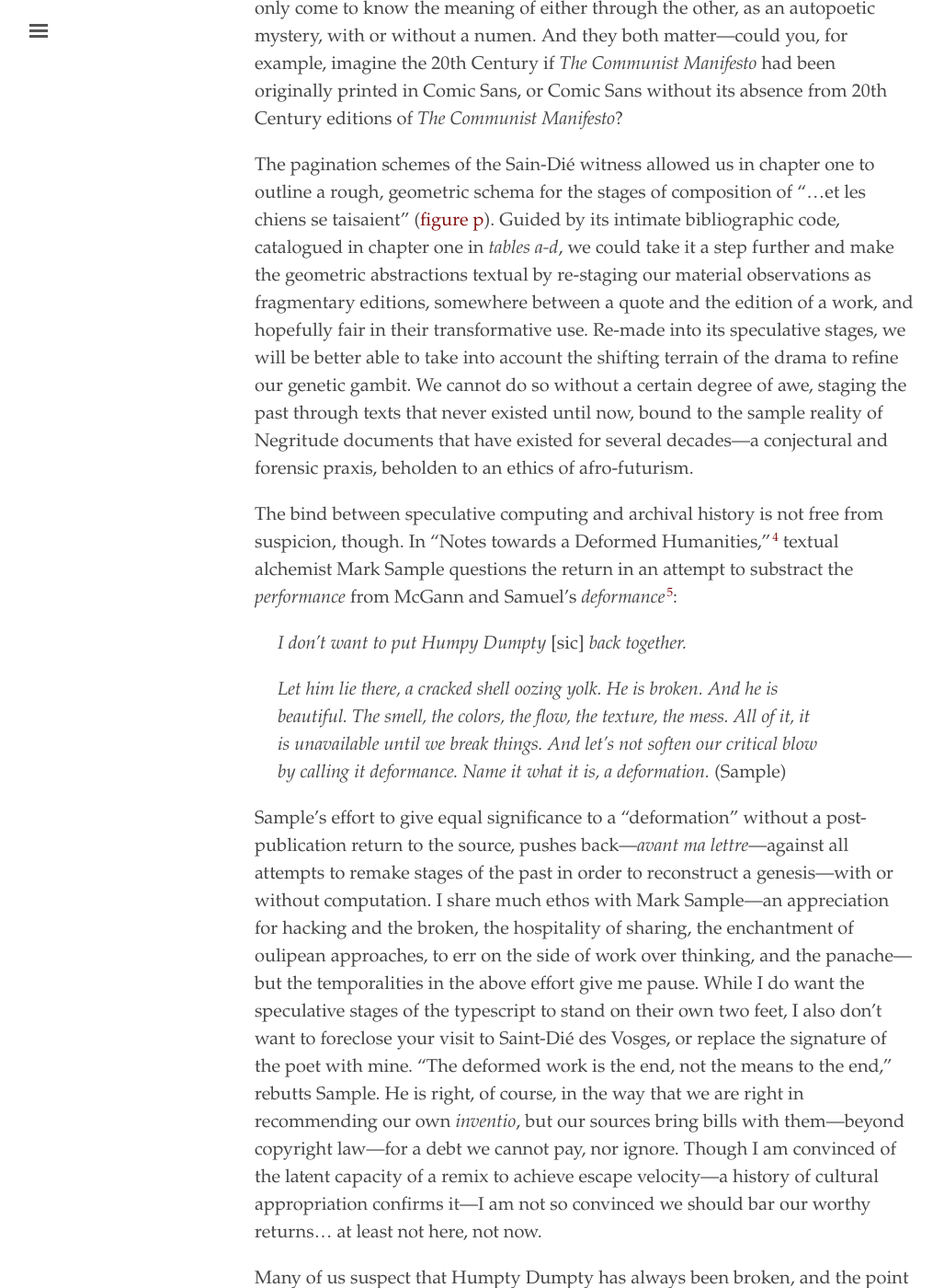
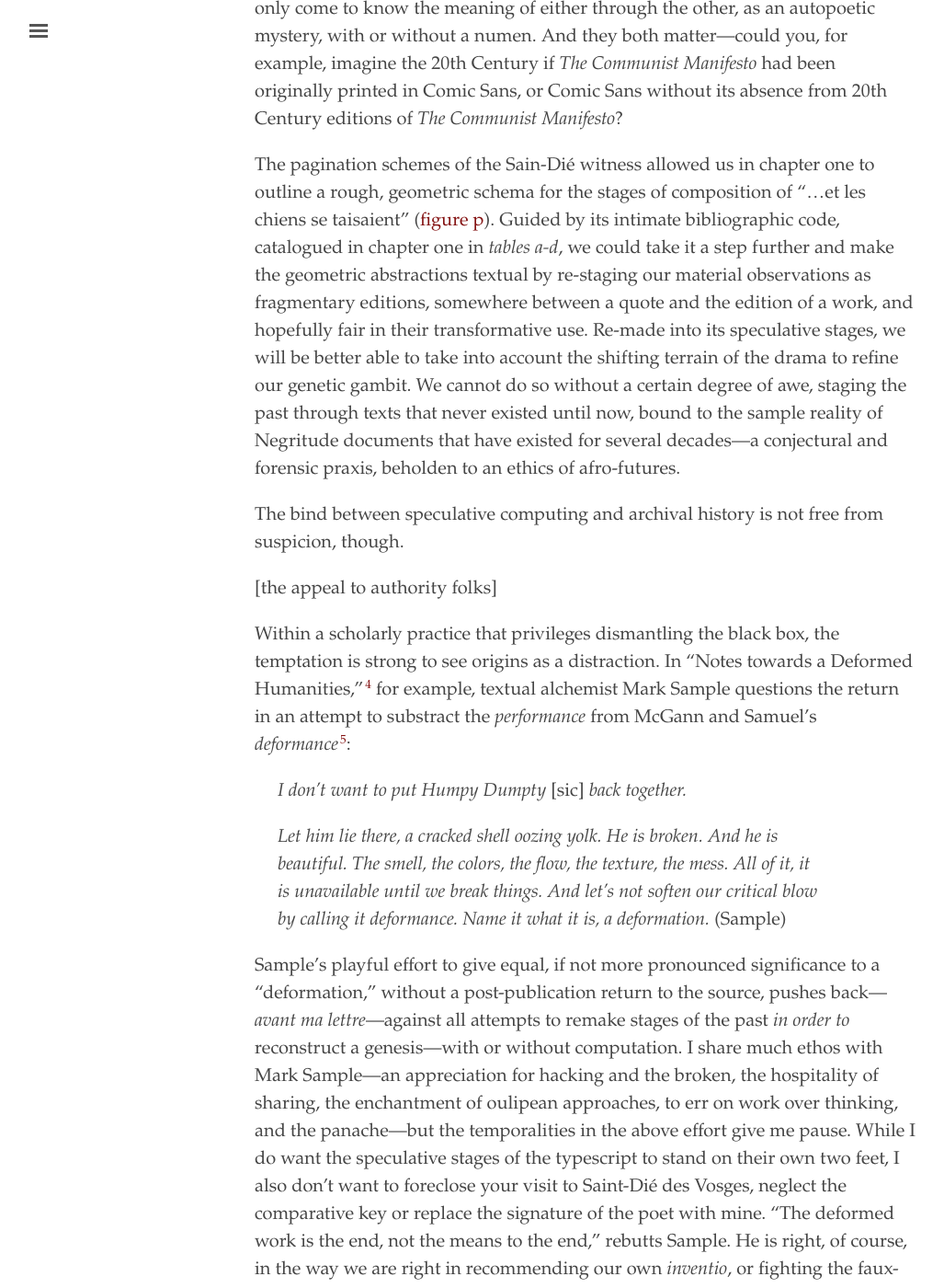
Before and after one commit to elotroalex/record, a Jekyll site: the page built from _chapters/02-pencil.md, in a window 1280 px wide and 1400 px high, scrolled down 3093 px. Shown: the whole window at 92% size, without its empty margins (3-1030 px from the left). Built offline with Jekyll 4.4.1, drawn with Linux system fonts in a browser that asks for light colours; some of the changed text lies outside the part shown.

Commit message:
added hello world

```diff
--- a/_chapters/02-pencil.md
+++ b/_chapters/02-pencil.md
@@ -36,15 +36,19 @@
 
 A revised typescript, like git, serves as a versioning system, except with a different set of hashes and rhythms of its own, and like any other versioned set, we can find alternative futures and renewed significance within. Jerome McGann's recognition of a "linguistic" and a "bibliographic code" as the condition of all text can help illuminate the way for us.[^b3] The linguistic code can be understood as the set of allographs in a document (letters, words, accidentals, etc.); the bibliographic code as the set of non-linguistic documentary features (font, layout, paper texture, brightness, etc.). Both are beholden to infrastructures (libraries, sellers, browsers, law, etc.) and specific historical demands (prestige, freedom, epistemology, etc.). Always fused, they guide our sense-making, and we only come to know the meaning of either through the other, as an autopoetic mystery, with or without a numen. And they both matter—could you, for example, imagine the 20th Century if *The Communist Manifesto* had been originally printed in Comic Sans, or Comic Sans without its absence from 20th Century editions of *The Communist Manifesto*?
 
-The pagination schemes of the Sain-Dié witness allowed us in chapter one to outline a rough, geometric schema for the stages of composition of "...et les chiens se taisaient" ([figure p]({{site.baseurl}}/images/fig-p-full.png)). Guided by its intimate bibliographic code, catalogued in chapter one in *tables a-d*, we could take it a step further and make the geometric abstractions textual by re-staging our material observations as fragmentary editions, somewhere between a quote and the edition of a work, and hopefully fair in their transformative use. Re-made into its speculative stages, we will be better able to take into account the shifting terrain of the drama to refine our genetic gambit. We cannot do so without a certain degree of awe, staging the past through texts that never existed until now, bound to the sample reality of Negritude documents that have existed for several decades—a conjectural and forensic praxis, beholden to an ethics of afro-futurism.
+The pagination schemes of the Sain-Dié witness allowed us in chapter one to outline a rough, geometric schema for the stages of composition of "...et les chiens se taisaient" ([figure p]({{site.baseurl}}/images/fig-p-full.png)). Guided by its intimate bibliographic code, catalogued in chapter one in *tables a-d*, we could take it a step further and make the geometric abstractions textual by re-staging our material observations as fragmentary editions, somewhere between a quote and the edition of a work, and hopefully fair in their transformative use. Re-made into its speculative stages, we will be better able to take into account the shifting terrain of the drama to refine our genetic gambit. We cannot do so without a certain degree of awe, staging the past through texts that never existed until now, bound to the sample reality of Negritude documents that have existed for several decades—a conjectural and forensic praxis, beholden to an ethics of afro-futures.
 
-The bind between speculative computing and archival history is not free from suspicion, though. In "Notes towards a Deformed Humanities,"[^b10] textual alchemist Mark Sample questions the return in an attempt to substract the *performance* from McGann and Samuel's *deformance*[^b9]:
+The bind between speculative computing and archival history is not free from suspicion, though.
+
+[the appeal to authority folks]
+
+Within a scholarly practice that privileges dismantling the black box, the temptation is strong to see origins as a distraction. In "Notes towards a Deformed Humanities,"[^b10] for example, textual alchemist Mark Sample questions the return in an attempt to substract the *performance* from McGann and Samuel's *deformance*[^b9]:
 
 > I don’t want to put Humpy Dumpty <span style="font-style:normal;">[sic]</span> back together.
 >
 > Let him lie there, a cracked shell oozing yolk. He is broken. And he is beautiful. The smell, the colors, the flow, the texture, the mess. All of it, it is unavailable until we break things. And let’s not soften our critical blow by calling it deformance. Name it what it is, a deformation. <span style="font-style:normal;">(Sample)</span>
 
-Sample's effort to give equal significance to a "deformation" without a post-publication return to the source, pushes back—*avant ma lettre*—against all attempts to remake stages of the past in order to reconstruct a genesis—with or without computation. I share much ethos with Mark Sample—an appreciation for hacking and the broken, the hospitality of sharing, the enchantment of oulipean approaches, to err on the side of work over thinking, and the panache—but the temporalities in the above effort give me pause. While I do want the speculative stages of the typescript to stand on their own two feet, I also don't want to foreclose your visit to Saint-Dié des Vosges, or replace the signature of the poet with mine. "The deformed work is the end, not the means to the end," rebutts Sample. He is right, of course, in the way that we are right in recommending our own *inventio*, but our sources bring bills with them—beyond copyright law—for a debt we cannot pay, nor ignore. Though I am convinced of the latent capacity of a remix to achieve escape velocity—a history of cultural appropriation confirms it—I am not so convinced we should bar our worthy returns... at least not here, not now.
+Sample's playful effort to give equal, if not more pronounced significance to a "deformation," without a post-publication return to the source, pushes back—*avant ma lettre*—against all attempts to remake stages of the past *in order to* reconstruct a genesis—with or without computation. I share much ethos with Mark Sample—an appreciation for hacking and the broken, the hospitality of sharing, the enchantment of oulipean approaches, to err on work over thinking, and the panache—but the temporalities in the above effort give me pause. While I do want the speculative stages of the typescript to stand on their own two feet, I also don't want to foreclose your visit to Saint-Dié des Vosges, neglect the comparative key or replace the signature of the poet with mine. "The deformed work is the end, not the means to the end," rebutts Sample. He is right, of course, in the way we are right in recommending our own *inventio*, or fighting the faux-realism of certain quarters, but our sources bring bills with them—beyond copyright law—for a debt we cannot pay, nor ignore. Though I am convinced of the latent capacity of a remix to achieve escape velocity—a history of cultural appropriation confirms it—I am not so convinced we should bar our worthy returns... at least not here, not now.
 
 Many of us suspect that Humpty Dumpty has always been broken, and the point has always been to repair the wall. In a materialist sense, the past is not mine, or a mine for the extraction of linguistic resources, but the dwelling for our future significance—less Marinetti's *futurism*, and more Reed's *necromancy* in Alondra Nelson's reading of PaPa LaBas' "jes grew",[^b11]
 
--- a/index.html
+++ b/index.html
@@ -4,7 +4,7 @@
 ---
 <div class="introduction">
   <h1>By way of introduction...</h1>
-  <p>The following is a work in progress. Call it an exhuberance of echoes on Aimé Césaire, innominate text, and the fate of our scholarly record. Chapter one is already out in an advanced draft. Chapter two is out on a very early, and incomplete draft, along with two accompanying speculative editions.</p>
+  <p>Hello, world! The following is a work in progress. Call it an exhuberance of echoes on Aimé Césaire, innominate text, and the fate of our scholarly record. Chapter one is already out in an advanced draft. Chapter two is out on a very early, and incomplete draft, along with two accompanying speculative editions.</p>
 </div>
 
 <hr>
```
